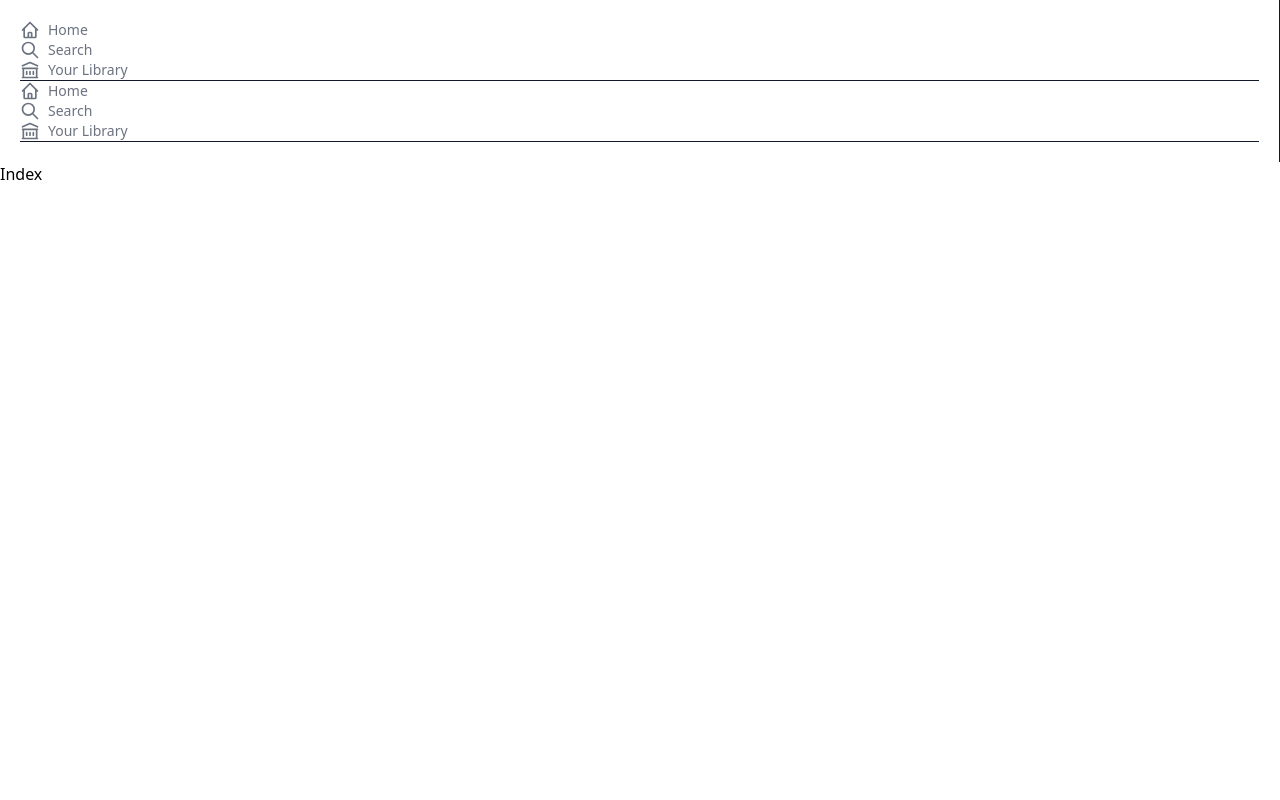
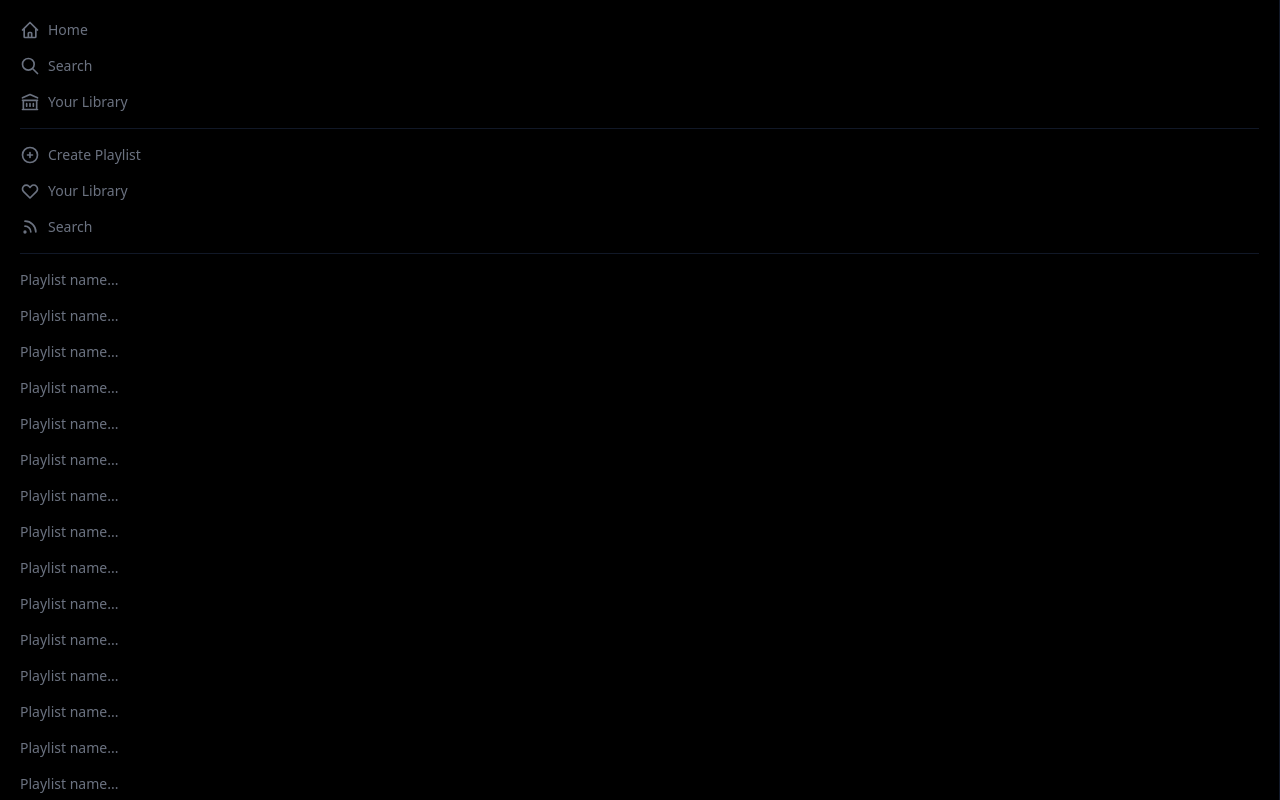
Before and after one commit to jensengbg-michele-carmagnani/spotify, a Next.js app: page / in a window 1280 px wide. Built offline with nearby package versions, Linux system fonts and the light colour scheme.

Commit message:
complete sidebar

```diff
--- a/components/Sidebar.js
+++ b/components/Sidebar.js
@@ -1,27 +1,16 @@
 import {
+  RssIcon,
   HomeIcon,
   SearchIcon,
   LibraryIcon,
   PlusCircleIcon,
+  HeartIcon,
 } from '@heroicons/react/outline';
 
 const Sidebar = () => {
   return (
     <div className="text-gray-500 p-5 text-sm border-r border-gray-900">
-      <div>
-      <button className="flex items-center space-x-2 hover:text-white">
-          <HomeIcon className="h-5 w-5" />
-          <p>Home</p>
-        </button>
-        <button className="flex items-center space-x-2 hover:text-white">
-          <SearchIcon className="h-5 w-5" />
-          <p>Search</p>
-        </button>
-        <button className="flex items-center space-x-2 hover:text-white">
-          <LibraryIcon className="h-5 w-5" />
-          <p>Your Library</p>
-        </button>
-        <hr className="border-t--[0.1px] border-gray-900"/>
+      <div className="space-y-4">
         <button className="flex items-center space-x-2 hover:text-white">
           <HomeIcon className="h-5 w-5" />
           <p>Home</p>
@@ -34,7 +23,38 @@ const Sidebar = () => {
           <LibraryIcon className="h-5 w-5" />
           <p>Your Library</p>
         </button>
-        <hr className="border-t--[0.1px] border-gray-900"/>
+        <hr className="border-t--[0.1px] border-gray-900" />
+        <button className="flex items-center space-x-2 hover:text-white">
+          <PlusCircleIcon className="h-5 w-5" />
+          <p>Create Playlist</p>
+        </button>
+        <button className="flex items-center space-x-2 hover:text-white">
+          <HeartIcon className="h-5 w-5" />
+          <p>Your Library</p>
+        </button>
+        <button className="flex items-center space-x-2 hover:text-white">
+          <RssIcon className="h-5 w-5" />
+          <p>Search</p>
+        </button>
+        <hr className="border-t--[0.1px] border-gray-900" />
+
+        {/* playlist  */}
+        <p className="cursor-pointer hover:text-white">Playlist name... </p>
+        <p className="cursor-pointer hover:text-white">Playlist name... </p>
+        <p className="cursor-pointer hover:text-white">Playlist name... </p>
+        <p className="cursor-pointer hover:text-white">Playlist name... </p>
+        <p className="cursor-pointer hover:text-white">Playlist name... </p>
+        <p className="cursor-pointer hover:text-white">Playlist name... </p>
+        <p className="cursor-pointer hover:text-white">Playlist name... </p>
+        <p className="cursor-pointer hover:text-white">Playlist name... </p>
+        <p className="cursor-pointer hover:text-white">Playlist name... </p>
+        <p className="cursor-pointer hover:text-white">Playlist name... </p>
+        <p className="cursor-pointer hover:text-white">Playlist name... </p>
+        <p className="cursor-pointer hover:text-white">Playlist name... </p>
+        <p className="cursor-pointer hover:text-white">Playlist name... </p>
+        <p className="cursor-pointer hover:text-white">Playlist name... </p>
+        <p className="cursor-pointer hover:text-white">Playlist name... </p>
+        <p className="cursor-pointer hover:text-white">Playlist name... </p>
       </div>
     </div>
   );
--- a/pages/index.js
+++ b/pages/index.js
@@ -2,15 +2,9 @@ import Head from 'next/head';
 import Sidebar from '../components/Sidebar';
 export default function Home() {
   return (
-    <div className="">
-      <Head>
-        <title>Spotify</title>
-        {/* <link rel="icon" href="/favicon.ico" /> */}
-      </Head>
-
+    <div className="h-screen bg-black overflow-hidden">
       <main className="">
         <Sidebar />
-        <h1>Index</h1>
       </main>
       {/* <div>player</div> */}
     </div>
```
